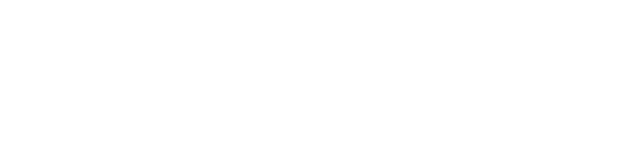
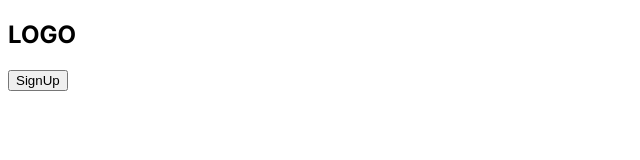
Before and after one commit to saiem1209/assignment-001, a plain HTML site: page index.html in a window 1280 px wide. Shown: the whole page, without its empty margins (0-640 px from the left). Drawn offline with Linux system fonts and the light colour scheme.

Commit message:
font and style added

```diff
--- a/index.html
+++ b/index.html
@@ -1,19 +1,25 @@
 <!DOCTYPE html>
 <html lang="en">
-<head>
-    <meta charset="UTF-8">
-    <meta name="viewport" content="width=device-width, initial-scale=1.0">
+  <head>
+    <meta charset="UTF-8" />
+    <meta name="viewport" content="width=device-width, initial-scale=1.0" />
     <title>Assignment Website</title>
-</head>
-<body>
+    <link rel="preconnect" href="https://fonts.googleapis.com" />
+    <link rel="preconnect" href="https://fonts.gstatic.com" crossorigin />
+    <link
+      href="https://fonts.googleapis.com/css2?family=Inter:ital,opsz,wght@0,14..32,100..900;1,14..32,100..900&display=swap"
+      rel="stylesheet"
+    />
+    <link rel="stylesheet" href="style/style.css" />
+  </head>
+  <body class="inter-first-font">
     <header>
-
+      <nav>
+        <h2>LOGO</h2>
+        <button>SignUp</button>
+      </nav>
     </header>
-    <main>
-
-    </main>
-    <footer>
-
-    </footer>
-</body>
+    <main></main>
+    <footer></footer>
+  </body>
 </html>
--- /dev/null
+++ b/style/style.css
@@ -0,0 +1,6 @@
+
+.inter-first-font {
+  font-family: "Inter", sans-serif;
+  font-optical-sizing: auto;
+  font-style: normal;
+}
```
